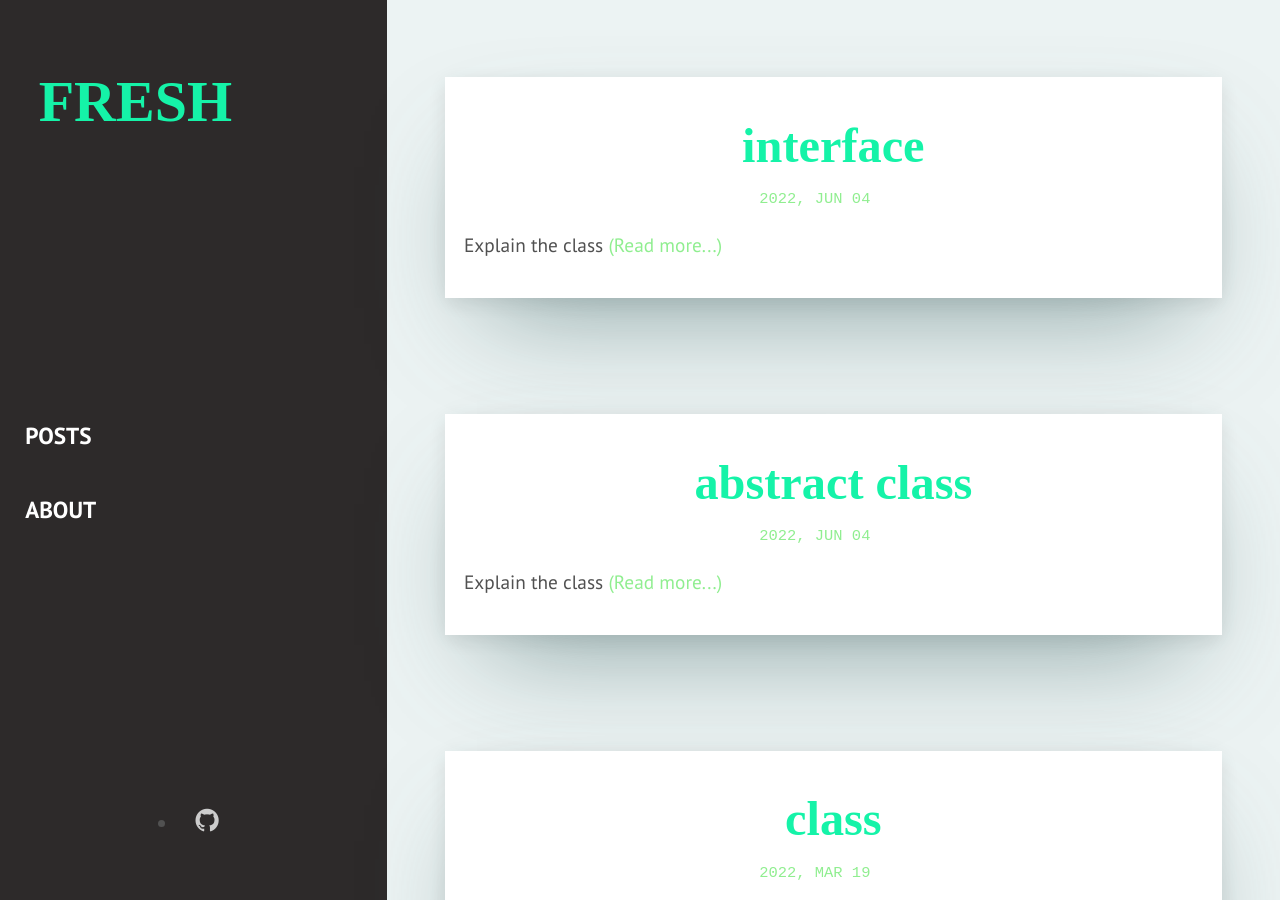
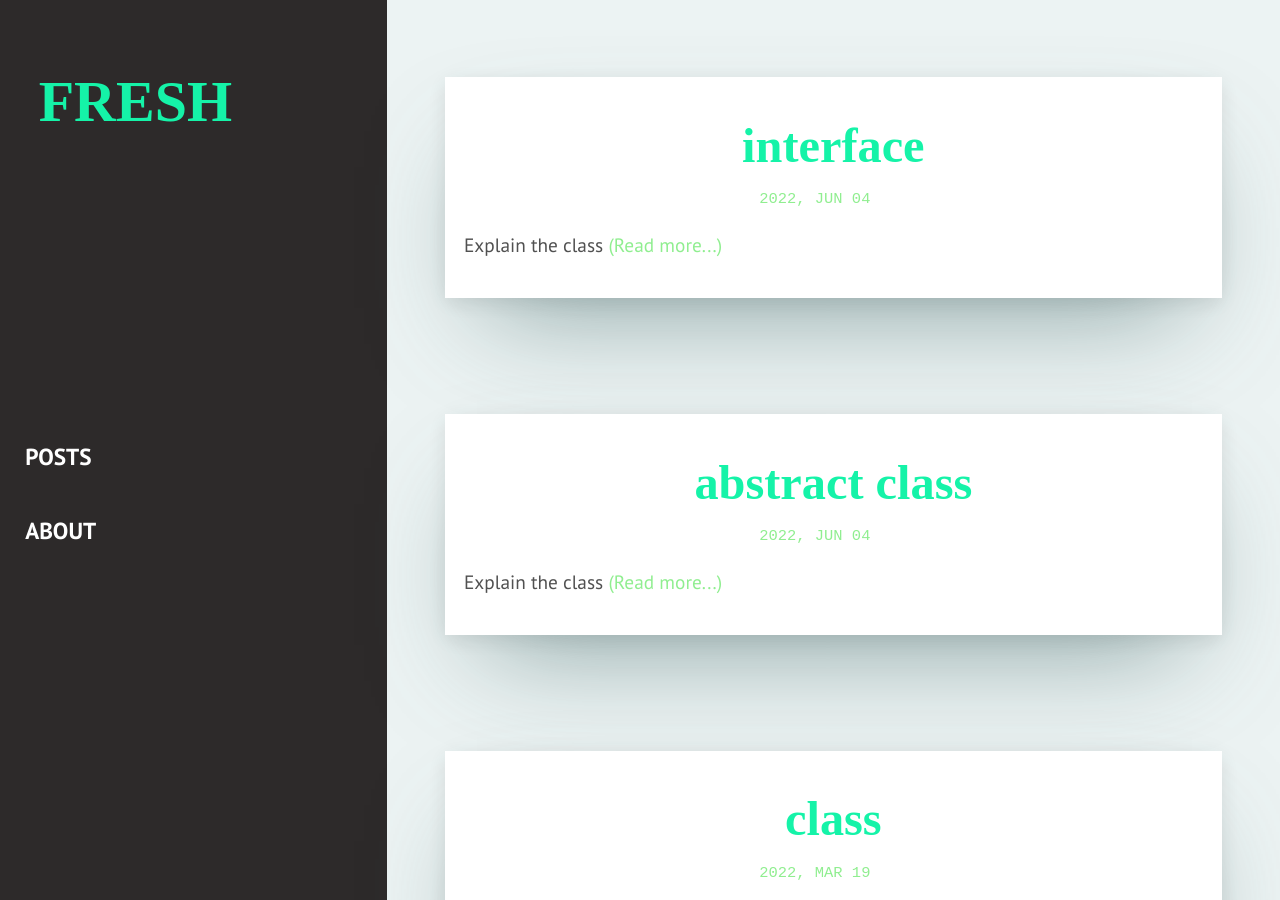
Before and after one commit to clara0624/clara0624.github.io, a Jekyll site: the page built from index.html, in a window 1280 px wide and 900 px high. Built offline with Jekyll 4.4.1, drawn with Linux system fonts in a browser that asks for light colours; some web fonts are replaced; the list of posts is cut into pages by our own code.

Commit message:
clara0624

```diff
--- a/_includes/sidebar.html
+++ b/_includes/sidebar.html
@@ -11,7 +11,6 @@
     </menu>
 
     <div class="sidebar-social">
-      <li class="sociaial-items"><a href="https://github.com/{{site.github}}" class="social-links"><i class="social-icons fa fa-github" aria-hidden="true"></i></a></li>
     </div>
 
   </div>
```
